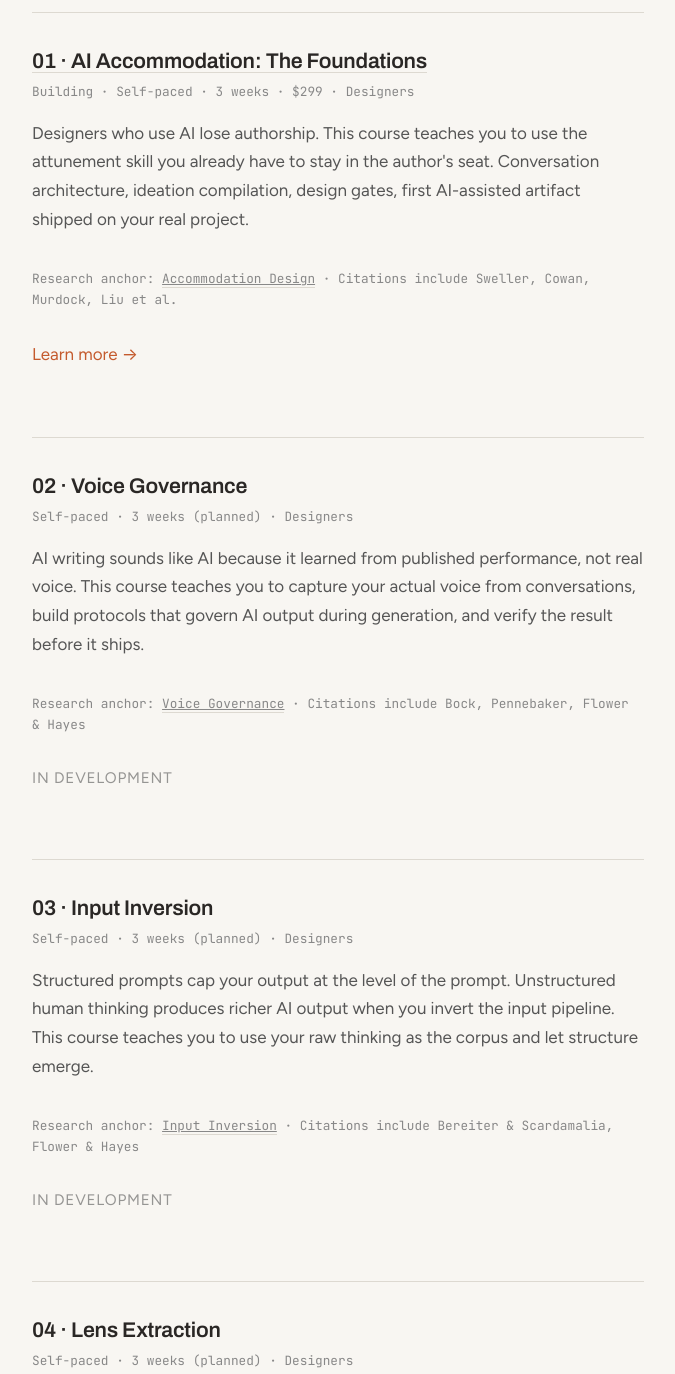
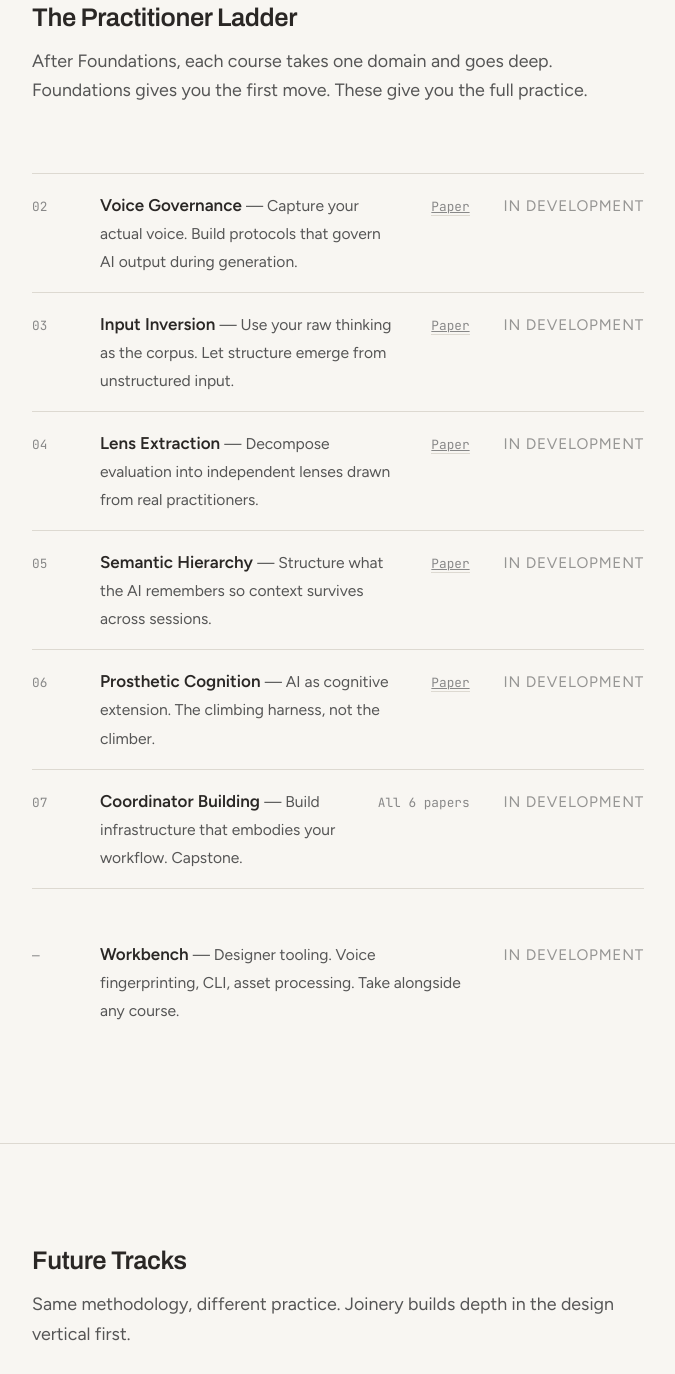
Before and after one commit to PeterSalvato/joinery-site, a plain HTML site: page courses.html in a window 1280 px wide. Shown: the part 1075-2449 px from the top of the page, without its empty margins (302-977 px from the left). Drawn offline with Linux system fonts and the light colour scheme.

Commit message:
Courses page IA restructure: clear hierarchy, scannable ladder
- Featured section: Foundations gets prominent standalone
  treatment with larger heading, full description, price, CTA.
  Clear "start here" signal.
- Practitioner Ladder: 6 courses in compact table-like rows
  (number + title + one-line + paper link + status). Shows depth
  without competing with Foundations. Scannable at a glance.
- Workbench: sits at bottom of ladder with dash instead of
  number, clearly marked as "take alongside any course"
- Future Tracks: CD + Educators side-by-side cards (was separate
  full sections). Compact, proportionate to their current status.
- Intro paragraph tightened (was too long)
- Overall: one big thing to do now, visible depth beneath,
  future tracks acknowledged proportionately

```diff
--- a/courses.html
+++ b/courses.html
@@ -33,108 +33,124 @@
             </div>
         </nav>
 
-        <!-- Courses -->
+        <!-- Page Header -->
         <section class="section" style="padding-top: var(--space-xl);">
             <div class="section-inner">
                 <h1>Courses</h1>
-                <p style="font-size: 1.05rem; color: var(--color-text-mid); margin-top: 0.75rem; margin-bottom: var(--space-xl);">Built by a trained educator whose methodology comes from special education pedagogy and federal disability law. Every course is grounded in published cognitive science research (six whitepapers with DOIs, linked on the <a href="research.html" style="color: inherit; border-bottom: 1px solid var(--color-rule);">research page</a>) and uses the gradual release model: demonstration, guided practice, independent practice. The question underneath every course is the one that governs IEPs in the classroom: what does this system actually need to succeed at this task? You apply every course to your own real work, not fictional examples.</p>
+                <p style="font-size: 1.05rem; color: var(--color-text-mid); margin-top: 0.75rem;">Every course is grounded in published cognitive science research (<a href="research.html" style="color: inherit; border-bottom: 1px solid var(--color-rule);">six whitepapers with DOIs</a>), built by a trained educator, and applied to your own real work. Gradual release model: demonstration, guided practice, independent practice.</p>
             </div>
         </section>
 
-        <!-- Designer Track -->
+        <!-- Featured: Foundations -->
         <section class="section" style="padding-top: var(--space-xl); border-top: 1px solid var(--color-rule);">
             <div class="section-inner">
-                <h2>Designer Track</h2>
-                <p style="font-size: 1.05rem; color: var(--color-text-mid); margin-top: 0.75rem; margin-bottom: var(--space-xl);">A seven-course ladder for working designers absorbing AI into their practice. Start with Fundamentals, which introduces the core methodology across three domains at entry level. Each subsequent course takes one domain and goes deep: the standing practice, the infrastructure, the advanced applications. Foundations gives you the first move in each domain. The practitioner courses give you the full practice.</p>
+                <div class="course-meta" style="margin-bottom: var(--space-s);">Course 01 &middot; Designer Track &middot; Start here</div>
+                <h2 style="font-size: 1.75rem; margin-bottom: 0.5rem;"><a href="courses/foundations.html" style="color: inherit; text-decoration: none; border-bottom: 2px solid var(--color-rule); transition: border-color 0.15s ease;">AI Accommodation: The Foundations</a></h2>
+                <p style="font-size: 1.1rem; line-height: 1.7; color: var(--color-text-mid); margin-bottom: var(--space-s);">Designers who use AI lose authorship. This course teaches you to use the attunement skill you already have to stay in the author's seat. Conversation architecture, ideation compilation, design gates, and your first AI-assisted artifact shipped on your own real project.</p>
+                <div class="course-meta">Self-paced &middot; 3 modules &middot; $299 &middot; Research anchor: <a href="https://doi.org/10.5281/zenodo.18941231" target="_blank" rel="noopener" style="color: inherit; border-bottom: 1px solid var(--color-rule);">Accommodation Design</a></div>
+                <a class="text-link" href="courses/foundations.html" style="margin-top: var(--space-m); display: inline-block;">Learn more</a>
+            </div>
+        </section>
 
-                <div class="course-entry">
-                    <h3><a href="courses/foundations.html" style="color: inherit; text-decoration: none; border-bottom: 1px solid var(--color-rule); transition: border-color 0.15s ease;">01 &middot; AI Accommodation: The Foundations</a></h3>
-                    <div class="course-meta">Building &middot; Self-paced &middot; 3 weeks &middot; $299 &middot; Designers</div>
-                    <p>Designers who use AI lose authorship. This course teaches you to use the attunement skill you already have to stay in the author's seat. Conversation architecture, ideation compilation, design gates, first AI-assisted artifact shipped on your real project.</p>
-                    <div class="course-meta" style="margin-top: 0.75rem;">Research anchor: <a href="https://doi.org/10.5281/zenodo.18941231" target="_blank" rel="noopener" style="color: inherit; border-bottom: 1px solid var(--color-rule);">Accommodation Design</a> &middot; Citations include Sweller, Cowan, Murdock, Liu et al.</div>
-                    <a class="text-link" href="courses/foundations.html" style="margin-top: 0.75rem; display: inline-block;">Learn more</a>
+        <!-- The Practitioner Ladder -->
+        <section class="section" style="padding-top: var(--space-xl); border-top: 1px solid var(--color-rule);">
+            <div class="section-inner">
+                <h2>The Practitioner Ladder</h2>
+                <p style="font-size: 1.05rem; color: var(--color-text-mid); margin-top: 0.75rem; margin-bottom: var(--space-l);">After Foundations, each course takes one domain and goes deep. Foundations gives you the first move. These give you the full practice.</p>
+
+                <div class="ladder-list" style="border-top: 1px solid var(--color-rule);">
+                    <div style="display: flex; gap: var(--space-m); padding: 1rem 0; border-bottom: 1px solid var(--color-rule); align-items: baseline;">
+                        <span class="course-meta" style="flex-shrink: 0; width: 2rem; margin: 0;">02</span>
+                        <div style="flex: 1;">
+                            <strong style="font-size: 1rem;">Voice Governance</strong>
+                            <span style="font-size: 0.92rem; color: var(--color-text-mid);"> — Capture your actual voice. Build protocols that govern AI output during generation.</span>
+                        </div>
+                        <a href="https://doi.org/10.5281/zenodo.18986297" target="_blank" rel="noopener" class="course-meta" style="margin: 0; flex-shrink: 0;"><span style="border-bottom: 1px solid var(--color-rule);">Paper</span></a>
+                        <span class="status-indicator" style="flex-shrink: 0;">In Development</span>
                     </div>
 
-                <div class="course-entry">
-                    <h3>02 &middot; Voice Governance</h3>
-                    <div class="course-meta">Self-paced &middot; 3 weeks (planned) &middot; Designers</div>
-                    <p>AI writing sounds like AI because it learned from published performance, not real voice. This course teaches you to capture your actual voice from conversations, build protocols that govern AI output during generation, and verify the result before it ships.</p>
-                    <div class="course-meta" style="margin-top: 0.75rem;">Research anchor: <a href="https://doi.org/10.5281/zenodo.18986297" target="_blank" rel="noopener" style="color: inherit; border-bottom: 1px solid var(--color-rule);">Voice Governance</a> &middot; Citations include Bock, Pennebaker, Flower &amp; Hayes</div>
-                    <span class="status-indicator" style="margin-top: 0.75rem; display: inline-block;">In Development</span>
+                    <div style="display: flex; gap: var(--space-m); padding: 1rem 0; border-bottom: 1px solid var(--color-rule); align-items: baseline;">
+                        <span class="course-meta" style="flex-shrink: 0; width: 2rem; margin: 0;">03</span>
+                        <div style="flex: 1;">
+                            <strong style="font-size: 1rem;">Input Inversion</strong>
+                            <span style="font-size: 0.92rem; color: var(--color-text-mid);"> — Use your raw thinking as the corpus. Let structure emerge from unstructured input.</span>
+                        </div>
+                        <a href="https://doi.org/10.5281/zenodo.18962881" target="_blank" rel="noopener" class="course-meta" style="margin: 0; flex-shrink: 0;"><span style="border-bottom: 1px solid var(--color-rule);">Paper</span></a>
+                        <span class="status-indicator" style="flex-shrink: 0;">In Development</span>
                     </div>
 
-                <div class="course-entry">
-                    <h3>03 &middot; Input Inversion</h3>
-                    <div class="course-meta">Self-paced &middot; 3 weeks (planned) &middot; Designers</div>
-                    <p>Structured prompts cap your output at the level of the prompt. Unstructured human thinking produces richer AI output when you invert the input pipeline. This course teaches you to use your raw thinking as the corpus and let structure emerge.</p>
-                    <div class="course-meta" style="margin-top: 0.75rem;">Research anchor: <a href="https://doi.org/10.5281/zenodo.18962881" target="_blank" rel="noopener" style="color: inherit; border-bottom: 1px solid var(--color-rule);">Input Inversion</a> &middot; Citations include Bereiter &amp; Scardamalia, Flower &amp; Hayes</div>
-                    <span class="status-indicator" style="margin-top: 0.75rem; display: inline-block;">In Development</span>
+                    <div style="display: flex; gap: var(--space-m); padding: 1rem 0; border-bottom: 1px solid var(--color-rule); align-items: baseline;">
+                        <span class="course-meta" style="flex-shrink: 0; width: 2rem; margin: 0;">04</span>
+                        <div style="flex: 1;">
+                            <strong style="font-size: 1rem;">Lens Extraction</strong>
+                            <span style="font-size: 0.92rem; color: var(--color-text-mid);"> — Decompose evaluation into independent lenses drawn from real practitioners.</span>
+                        </div>
+                        <a href="https://doi.org/10.5281/zenodo.18986295" target="_blank" rel="noopener" class="course-meta" style="margin: 0; flex-shrink: 0;"><span style="border-bottom: 1px solid var(--color-rule);">Paper</span></a>
+                        <span class="status-indicator" style="flex-shrink: 0;">In Development</span>
                     </div>
 
-                <div class="course-entry">
-                    <h3>04 &middot; Lens Extraction</h3>
-                    <div class="course-meta">Self-paced &middot; 3 weeks (planned) &middot; Designers</div>
-                    <p>"Is this good?" is the wrong question. Decompose evaluation into independent lenses drawn from real practitioners. This course teaches you to build evaluation systems that catch what single-prompt review misses.</p>
-                    <div class="course-meta" style="margin-top: 0.75rem;">Research anchor: <a href="https://doi.org/10.5281/zenodo.18986295" target="_blank" rel="noopener" style="color: inherit; border-bottom: 1px solid var(--color-rule);">Lens Extraction</a> &middot; Citations include Wong et al. (task analysis as evidence-based practice)</div>
-                    <span class="status-indicator" style="margin-top: 0.75rem; display: inline-block;">In Development</span>
+                    <div style="display: flex; gap: var(--space-m); padding: 1rem 0; border-bottom: 1px solid var(--color-rule); align-items: baseline;">
+                        <span class="course-meta" style="flex-shrink: 0; width: 2rem; margin: 0;">05</span>
+                        <div style="flex: 1;">
+                            <strong style="font-size: 1rem;">Semantic Hierarchy</strong>
+                            <span style="font-size: 0.92rem; color: var(--color-text-mid);"> — Structure what the AI remembers so context survives across sessions.</span>
+                        </div>
+                        <a href="https://doi.org/10.5281/zenodo.18986290" target="_blank" rel="noopener" class="course-meta" style="margin: 0; flex-shrink: 0;"><span style="border-bottom: 1px solid var(--color-rule);">Paper</span></a>
+                        <span class="status-indicator" style="flex-shrink: 0;">In Development</span>
                     </div>
 
-                <div class="course-entry">
-                    <h3>05 &middot; Semantic Hierarchy</h3>
-                    <div class="course-meta">Self-paced &middot; 3 weeks (planned) &middot; Designers</div>
-                    <p>AI memory loses what mattered. This course teaches you to structure what the AI should remember, so your working context survives across sessions instead of starting from zero every time.</p>
-                    <div class="course-meta" style="margin-top: 0.75rem;">Research anchor: <a href="https://doi.org/10.5281/zenodo.18986290" target="_blank" rel="noopener" style="color: inherit; border-bottom: 1px solid var(--color-rule);">Semantic Flattening</a> &middot; Citations on context degradation and human-marked importance</div>
-                    <span class="status-indicator" style="margin-top: 0.75rem; display: inline-block;">In Development</span>
+                    <div style="display: flex; gap: var(--space-m); padding: 1rem 0; border-bottom: 1px solid var(--color-rule); align-items: baseline;">
+                        <span class="course-meta" style="flex-shrink: 0; width: 2rem; margin: 0;">06</span>
+                        <div style="flex: 1;">
+                            <strong style="font-size: 1rem;">Prosthetic Cognition</strong>
+                            <span style="font-size: 0.92rem; color: var(--color-text-mid);"> — AI as cognitive extension. The climbing harness, not the climber.</span>
+                        </div>
+                        <a href="https://doi.org/10.5281/zenodo.18962893" target="_blank" rel="noopener" class="course-meta" style="margin: 0; flex-shrink: 0;"><span style="border-bottom: 1px solid var(--color-rule);">Paper</span></a>
+                        <span class="status-indicator" style="flex-shrink: 0;">In Development</span>
                     </div>
 
-                <div class="course-entry">
-                    <h3>06 &middot; Prosthetic Cognition</h3>
-                    <div class="course-meta">Self-paced &middot; 3 weeks (planned) &middot; Designers</div>
-                    <p>AI is not a replacement for thinking or a tool beside thinking. It is a cognitive extension: the climbing harness, not the climber, not the mountain. This course teaches you to hold the distinction structurally and keep judgment in the human.</p>
-                    <div class="course-meta" style="margin-top: 0.75rem;">Research anchor: <a href="https://doi.org/10.5281/zenodo.18962893" target="_blank" rel="noopener" style="color: inherit; border-bottom: 1px solid var(--color-rule);">Prosthetic Cognition</a> &middot; Citations from extended cognition and cognitive offloading research</div>
-                    <span class="status-indicator" style="margin-top: 0.75rem; display: inline-block;">In Development</span>
+                    <div style="display: flex; gap: var(--space-m); padding: 1rem 0; border-bottom: 1px solid var(--color-rule); align-items: baseline;">
+                        <span class="course-meta" style="flex-shrink: 0; width: 2rem; margin: 0;">07</span>
+                        <div style="flex: 1;">
+                            <strong style="font-size: 1rem;">Coordinator Building</strong>
+                            <span style="font-size: 0.92rem; color: var(--color-text-mid);"> — Build infrastructure that embodies your workflow. Capstone.</span>
+                        </div>
+                        <span class="course-meta" style="margin: 0; flex-shrink: 0;">All 6 papers</span>
+                        <span class="status-indicator" style="flex-shrink: 0;">In Development</span>
+                    </div>
                 </div>
 
-                <div class="course-entry">
-                    <h3>07 &middot; Coordinator Building</h3>
-                    <div class="course-meta">Self-paced &middot; 4 weeks (planned) &middot; Designers &middot; Capstone</div>
-                    <p>Stop manually repeating patterns. Build infrastructure that embodies your workflow. This capstone course teaches you to materialize your practice as skills, coordinators, and protocols that serve you across every project.</p>
-                    <div class="course-meta" style="margin-top: 0.75rem;">Research anchor: synthesizes all six Joinery whitepapers into applied infrastructure practice</div>
-                    <span class="status-indicator" style="margin-top: 0.75rem; display: inline-block;">In Development</span>
+                <div style="margin-top: var(--space-m); padding: 1rem 0; display: flex; gap: var(--space-m); align-items: baseline;">
+                    <span class="course-meta" style="flex-shrink: 0; width: 2rem; margin: 0;">&mdash;</span>
+                    <div style="flex: 1;">
+                        <strong style="font-size: 1rem;">Workbench</strong>
+                        <span style="font-size: 0.92rem; color: var(--color-text-mid);"> — Designer tooling. Voice fingerprinting, CLI, asset processing. Take alongside any course.</span>
+                    </div>
+                    <span class="status-indicator" style="flex-shrink: 0;">In Development</span>
                 </div>
             </div>
         </section>
 
-        <!-- Standalone -->
+        <!-- Future Tracks -->
         <section class="section" style="padding-top: var(--space-xl); border-top: 1px solid var(--color-rule);">
             <div class="section-inner">
-                <h2>Standalone Courses</h2>
-                <p style="font-size: 1.05rem; color: var(--color-text-mid); margin-top: 0.75rem; margin-bottom: var(--space-xl);">Take alongside any course in the ladder. No prerequisites, no sequence dependency.</p>
+                <h2>Future Tracks</h2>
+                <p style="font-size: 1.05rem; color: var(--color-text-mid); margin-top: 0.75rem; margin-bottom: var(--space-l);">Same methodology, different practice. Joinery builds depth in the design vertical first.</p>
 
-                <div class="course-entry">
-                    <h3>Workbench</h3>
-                    <div class="course-meta">Designer Tooling &middot; Self-paced &middot; Designers</div>
-                    <p>The practical tools underneath the methodology. Voice fingerprinting setup, CLI fundamentals for designers, ImageMagick and asset processing, tool integration for the full Accommodation Design practice. This is the hands-on companion to the conceptual curriculum.</p>
-                    <span class="status-indicator" style="margin-top: 0.75rem; display: inline-block;">In Development</span>
+                <div style="display: flex; gap: var(--space-l);">
+                    <div style="flex: 1; border-top: 2px solid var(--color-rule); padding-top: var(--space-m);">
+                        <h3 style="font-size: 1rem; margin-bottom: 0.35rem;">Creative Directors</h3>
+                        <div class="course-meta" style="margin-bottom: 0.75rem;">Team coherence at scale</div>
+                        <p style="font-size: 0.92rem; color: var(--color-text-mid); line-height: 1.6;">For design team leaders managing AI adoption. Shared voice protocols, evaluation standards, governance that survives beyond one person.</p>
+                        <span class="status-indicator" style="margin-top: 0.75rem; display: inline-block;">Planned</span>
+                    </div>
+                    <div style="flex: 1; border-top: 2px solid var(--color-rule); padding-top: var(--space-m);">
+                        <h3 style="font-size: 1rem; margin-bottom: 0.35rem;">Design Educators</h3>
+                        <div class="course-meta" style="margin-bottom: 0.75rem;">Train-the-trainer &middot; Certification</div>
+                        <p style="font-size: 0.92rem; color: var(--color-text-mid); line-height: 1.6;">For design school faculty, workshop leaders, and corporate trainers. Pedagogy scaffolding. Each certified educator teaches tens to thousands.</p>
+                        <span class="status-indicator" style="margin-top: 0.75rem; display: inline-block;">Planned</span>
                     </div>
                 </div>
-        </section>
-
-        <!-- Creative Directors Track -->
-        <section class="section" style="padding-top: var(--space-xl); border-top: 1px solid var(--color-rule);">
-            <div class="section-inner">
-                <h2>Creative Directors Track</h2>
-                <div class="course-meta">Planned</div>
-                <p style="font-size: 1.05rem; color: var(--color-text-mid); margin-top: 0.75rem;">The same methodology adapted for creative team leaders. Examples and applications shift from individual practice to team coherence, studio workflow, and brand voice governance at scale. Announcing after the Designer track matures.</p>
-            </div>
-        </section>
-
-        <!-- Design Educators Track -->
-        <section class="section" style="padding-top: var(--space-xl); border-top: 1px solid var(--color-rule);">
-            <div class="section-inner">
-                <h2>Design Educators Track</h2>
-                <div class="course-meta">Planned &middot; Train-the-trainer</div>
-                <p style="font-size: 1.05rem; color: var(--color-text-mid); margin-top: 0.75rem;">The same methodology taught with pedagogy scaffolding for design school faculty, workshop leaders, and corporate trainers. Certification tier. Reach multiplier: each educator teaches tens to thousands of students. Announcing after the Creative Directors track matures.</p>
             </div>
         </section>
 
```
Lines whose indentation alone changed are shown as unchanged.
